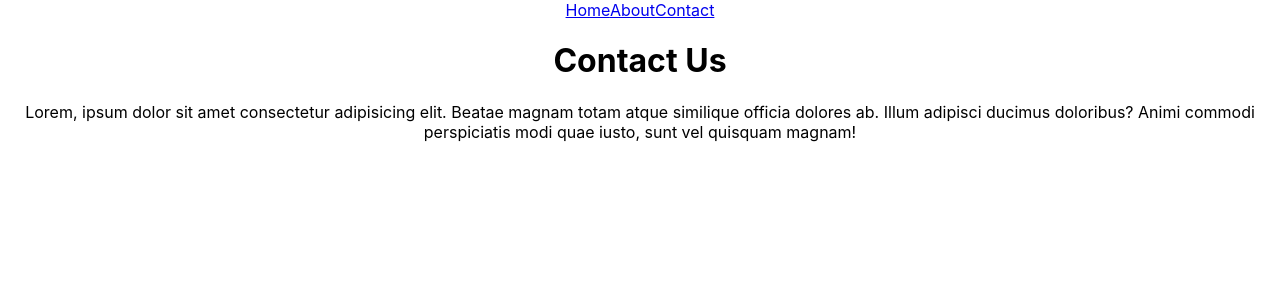
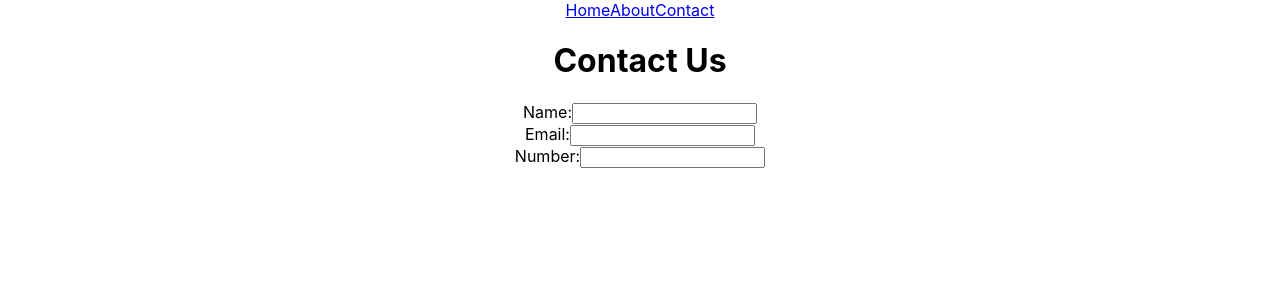
Before and after one commit to Ousman-T/ThemedFrontEnd, a React (Create React App) app: page /contact in a window 1280 px wide. Shown: the top 300 px of the page. Built offline with nearby package versions, Linux system fonts and the light colour scheme.

Commit message:
setting up form for contact

```diff
--- a/src/pages/Contact.jsx
+++ b/src/pages/Contact.jsx
@@ -4,7 +4,13 @@ function Contact(){
     return(
         <div className="Contact">
             <h1>Contact Us</h1>
-            <p>Lorem, ipsum dolor sit amet consectetur adipisicing elit. Beatae magnam totam atque similique officia dolores ab. Illum adipisci ducimus doloribus? Animi commodi perspiciatis modi quae iusto, sunt vel quisquam magnam!</p>
+            <form action='/contact' method="POST">
+                Name:<input type="text" name="name"/>
+                <br />
+                Email:<input type="text" name="email"/>
+                <br />
+                Number:<input type="number" name="number"/>
+            </form>
         </div>
     )
 };
```
